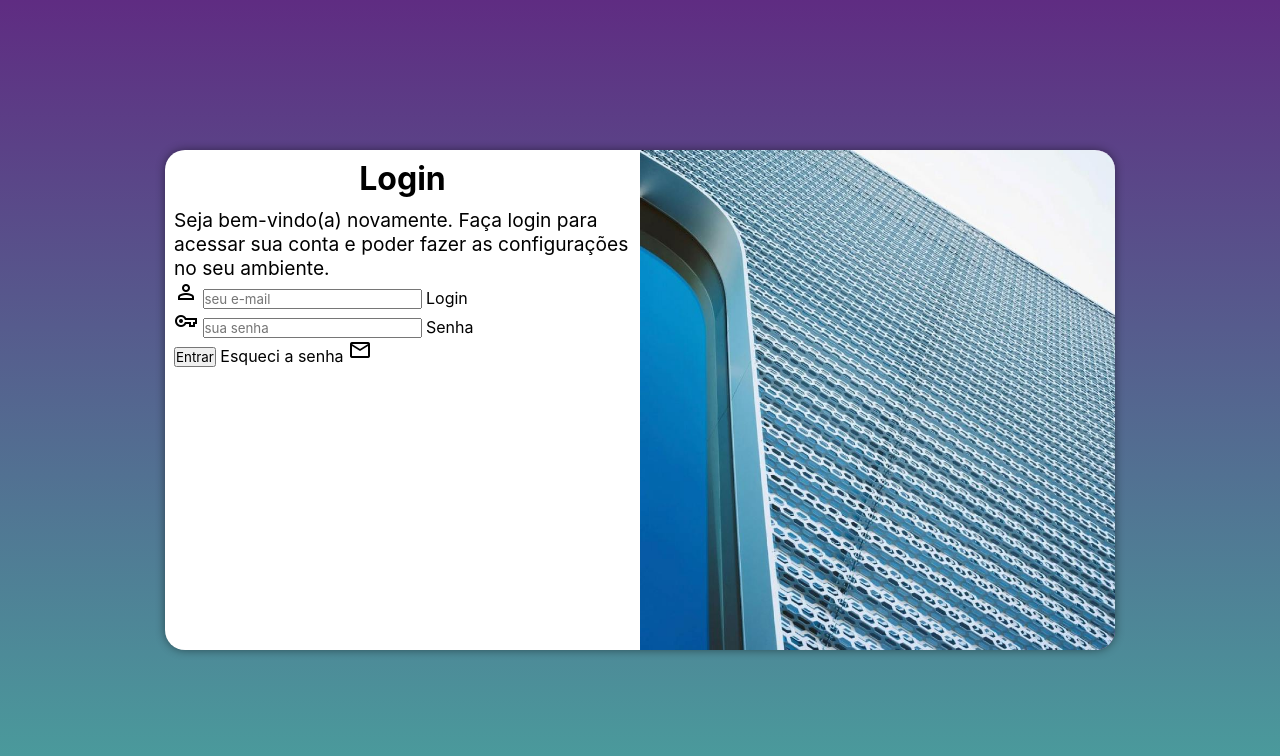
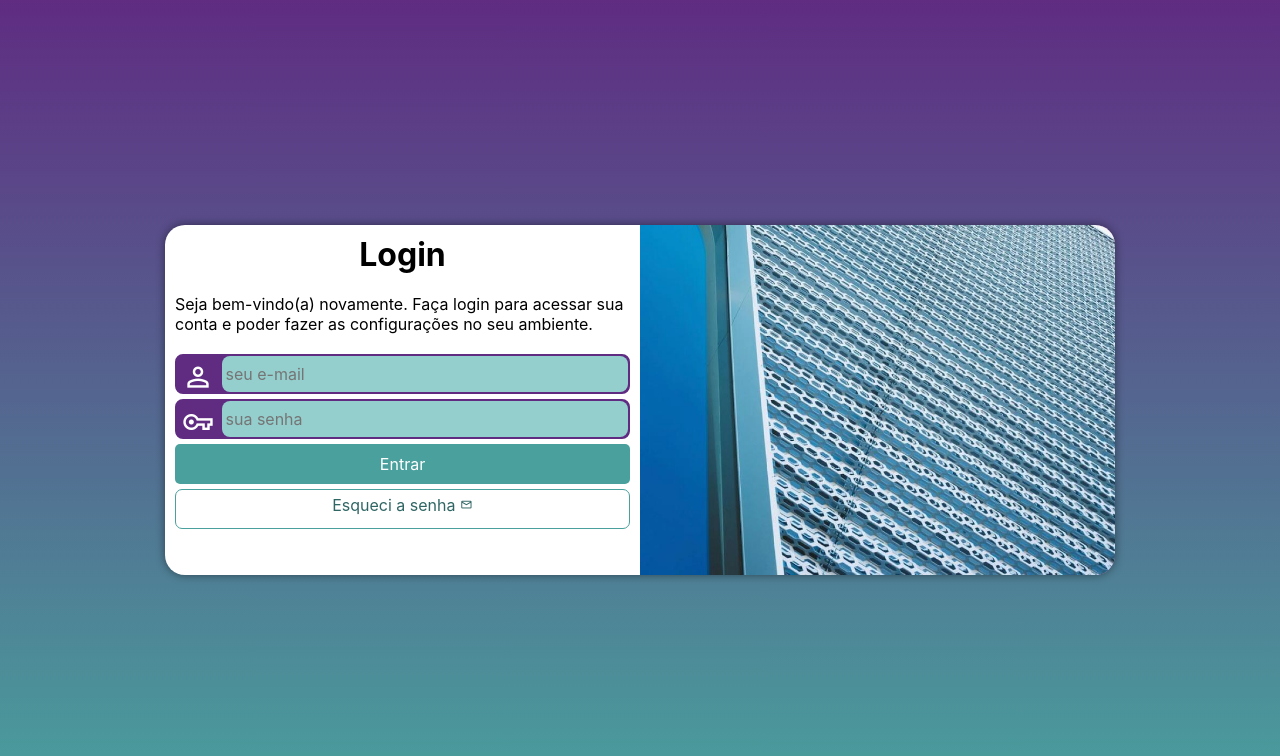
Before and after one commit to natanaellevy/projeto-login, a plain HTML site: page index.html in a window 1280 px wide. Drawn offline with nearby package versions, Linux system fonts and the light colour scheme.

Commit message:
finalização de projeto

```diff
--- a/estilos/media-query.css
+++ b/estilos/media-query.css
@@ -8,6 +8,7 @@
 
     section#login {
         width: 90vw;
+        height: 280px;
     }
 
     section#login > div#imagem {
@@ -29,6 +30,7 @@
 
     section#login {
         width: 950px;
+        height: 350px;
     }
 
     section#login > div#imagem {
@@ -48,6 +50,7 @@
     }
 
     div#formulario > p {
-        font-size: 1.2em;
+        font-size: 1em;
+        margin: 20px 0px;
     }
 }
--- a/estilos/style.css
+++ b/estilos/style.css
@@ -29,14 +29,15 @@ section#login {
     position: absolute;
     top: 50%;
     left: 50%;
-    transform: translate(-50%, -50%);
+
     background-color: white;
-    height: 500px;
+    height: 515x;
     width: 250px;
     border-radius: 20px;
     overflow: hidden;
     box-shadow: 0px 0px 10px rgba(0, 0, 0, 0.450);
 
+    transform: translate(-50%, -50%);
     transition: width .3s, height .3s;
     transition-timing-function: ease;
 }
@@ -51,7 +52,7 @@ section#login > div#imagem {
 
 section#login > div#formulario {
     display: block;
-    padding: 9px;
+    padding: 10px;
 }
 
 div#formulario > h1 {
@@ -62,3 +63,78 @@ div#formulario > h1 {
 div#formulario > p {
     font-size: 0.8em;
 }
+
+form > div.campo {
+    background-color: #5f2c82;
+    border: 2px solid #5f2c82;
+    display: block;
+    width: 100%;
+    height: 40px;
+    border-radius: 8px;
+    margin: 5px 0px;
+}
+
+div.campo > label {
+    display: none;
+}
+
+div.campo > span {
+    color: white;
+    font-size: 2em;
+    width: 40px;
+    padding: 5px;
+}
+
+div.campo > input  {
+    background-color: #94cfcd;
+    font-size: 1em;
+    width: calc(100% - 45px);
+    height: 100%;
+    border: 0px;
+    border-radius: 8px;
+    padding: 4px;
+    transform: translateY(-13px);
+}
+
+div.campo > input:focus-within {
+    background-color: white;
+}
+
+form > input[type=submit] {
+    display: block;
+    font-size: 1em;
+    width: 100%;
+    height: 40px;
+    background-color: #49a09d;
+    color: white;
+    border: none;
+    border-radius: 5px;
+    cursor: pointer;
+}
+
+form > input[type=submit]:hover {
+    background-color: #2f6664;
+}
+
+form > a.botao {
+    display: block;
+    text-align: center;
+    font-size: 1em;
+    width: 100%;
+    height: 40px;
+    padding-top: 5px;
+    margin-top: 5px;
+    background-color: white;
+    color: #2f6664;
+    border: 1px solid #49a09d;
+    border-radius: 7px;
+    text-decoration: none;
+}
+
+form > a.botao:hover {
+    background-color: #6ce6e1;
+}
+
+form > a.botao > span {
+    font-size: 0.8em;
+}
--- a/index.html
+++ b/index.html
@@ -14,6 +14,7 @@
     <main>
         <section id="login">
             <div id="imagem">
+
             </div>
             <div id="formulario">
                 <h1>Login</h1>
@@ -30,8 +31,7 @@
                         <label for="isenha">Senha</label>
                     </div>
                     <input type="submit" value="Entrar">
-                    <a href="esqueci.html"></a>
-                        Esqueci a senha <span class="material-symbols-outlined">mail</span>
+                    <a href="esqueci.html" class="botao">Esqueci a senha <span class="material-symbols-outlined">mail</span></a>
 
 
                 </form>
```
